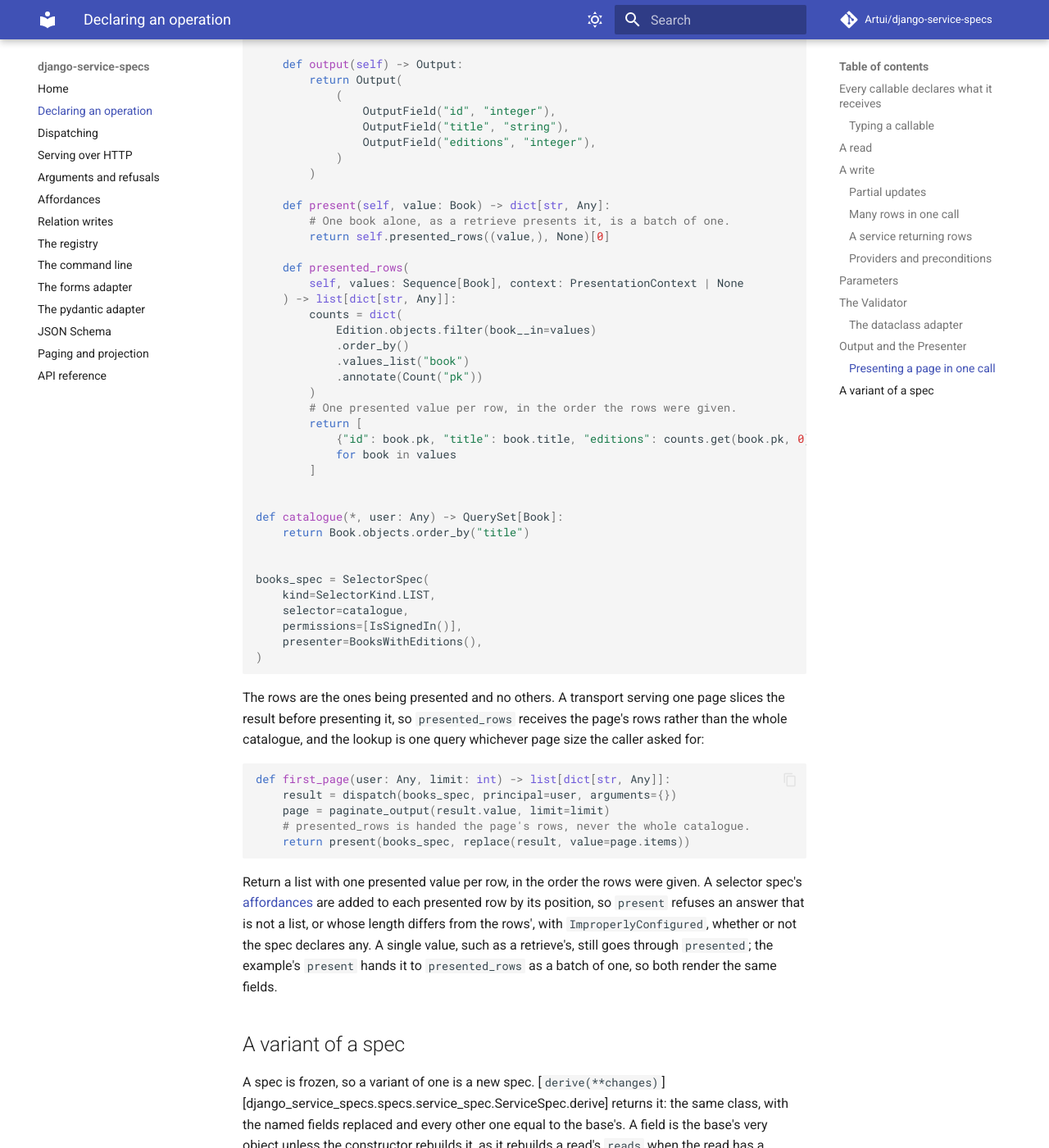
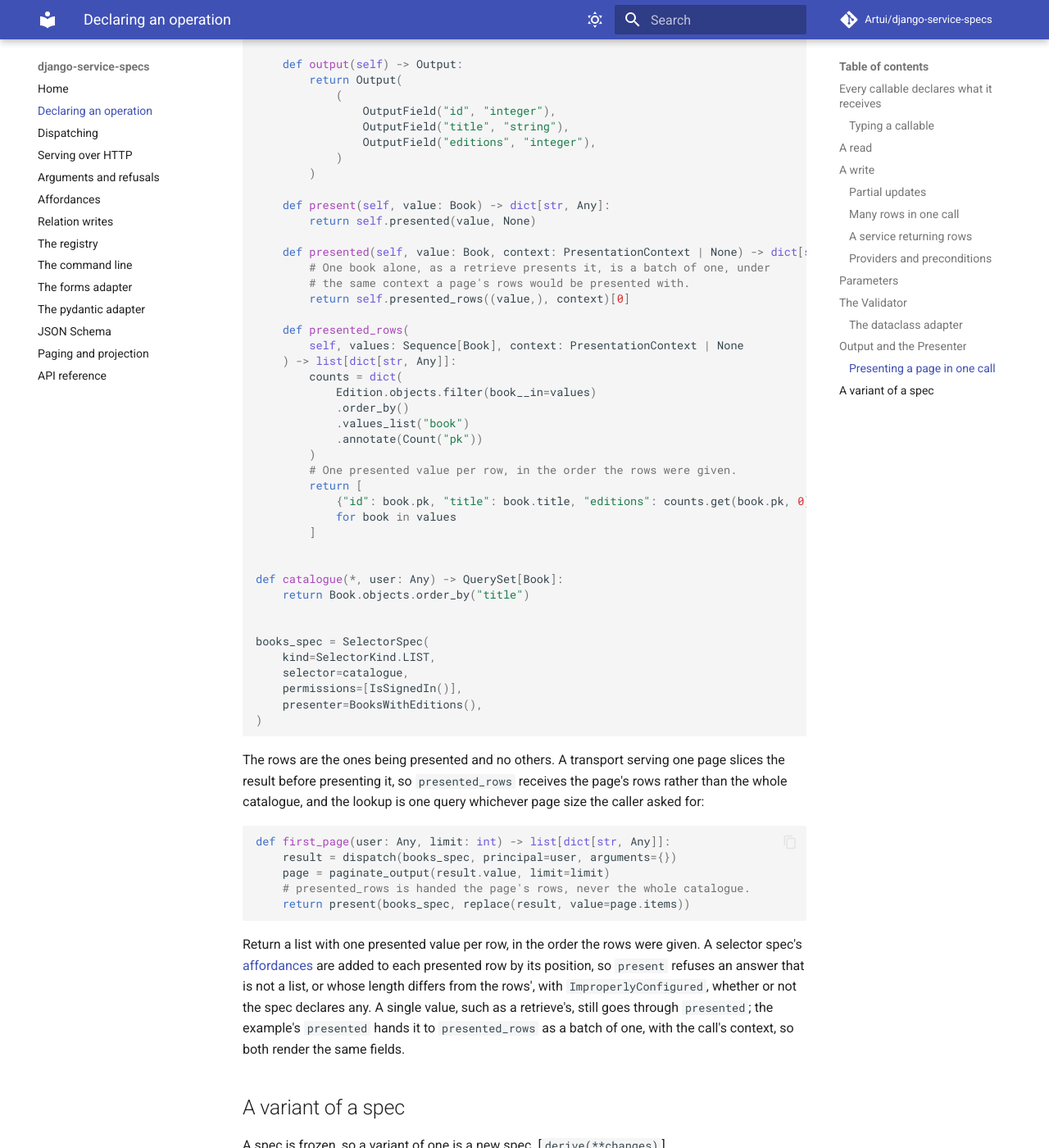
Before and after one commit to Artui/django-service-specs, an MkDocs documentation site: the page built from docs/declaring.md, in a window 1280 px wide and 1400 px high, scrolled down 19767 px. Shown: the whole window at 82% size. Built offline with MkDocs 1.6.1 and Material for MkDocs 9.7.7, drawn with Linux system fonts in a browser that asks for light colours; comment, search, counter and statistics services are not loaded.

Commit message:
Keep the call's context on the batching example's single row
The example presented one book as a batch of one with no context, so a
presenter copying it would read None on a retrieve. Its presented() now
hands the call's context on, and a test holds that it arrives.

Co-Authored-By: Claude Opus 5.5 <noreply@anthropic.com>

```diff
--- a/docs/declaring.md
+++ b/docs/declaring.md
@@ -798,8 +798,9 @@ given. A selector spec's [affordances](affordances.md) are added to each
 presented row by its position, so `present` refuses an answer that is not a
 list, or whose length differs from the rows', with `ImproperlyConfigured`,
 whether or not the spec declares any. A single value, such as a retrieve's,
-still goes through `presented`; the example's `present` hands it to
-`presented_rows` as a batch of one, so both render the same fields.
+still goes through `presented`; the example's `presented` hands it to
+`presented_rows` as a batch of one, with the call's context, so both render
+the same fields.
 
 ## A variant of a spec
 
--- a/docs/examples/presenting_rows.py
+++ b/docs/examples/presenting_rows.py
@@ -37,8 +37,12 @@ class BooksWithEditions(Presenter):
         )
 
     def present(self, value: Book) -> dict[str, Any]:
-        # One book alone, as a retrieve presents it, is a batch of one.
-        return self.presented_rows((value,), None)[0]
+        return self.presented(value, None)
+
+    def presented(self, value: Book, context: PresentationContext | None) -> dict[str, Any]:
+        # One book alone, as a retrieve presents it, is a batch of one, under
+        # the same context a page's rows would be presented with.
+        return self.presented_rows((value,), context)[0]
 
     def presented_rows(
         self, values: Sequence[Book], context: PresentationContext | None
```
Also changed, not shown: 1 other file.
